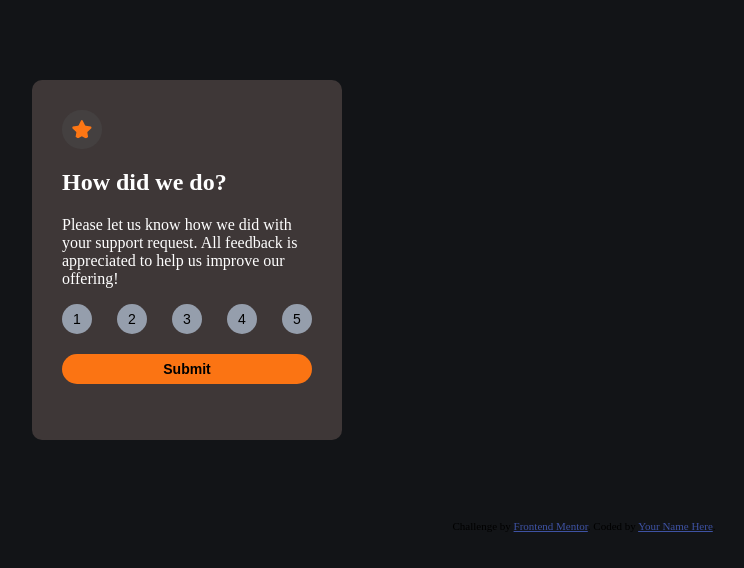
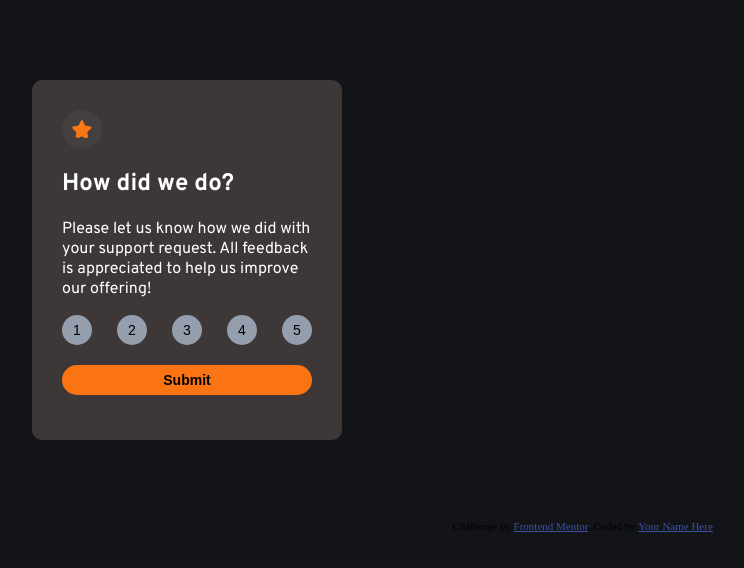
Before and after one commit to Saharhz/rating-component, a plain HTML site: page index.html in a window 1280 px wide. Shown: the whole page, without its empty margins (56-800 px from the left). Drawn offline with Linux system fonts and the light colour scheme.

Commit message:
Fonts added

```diff
--- a/index.html
+++ b/index.html
@@ -6,6 +6,9 @@
 
   <link rel="icon" type="image/png" sizes="32x32" href="./images/favicon-32x32.png">
   <link rel="stylesheet" href="style.css">
+  <link rel="preconnect" href="https://fonts.googleapis.com">
+  <link rel="preconnect" href="https://fonts.gstatic.com" crossorigin>
+  <link href="https://fonts.googleapis.com/css2?family=Mukta:wght@300&family=Overpass:ital,wght@0,100..900;1,100..900&family=Space+Grotesk:wght@300..700&display=swap" rel="stylesheet">
 
   <title>Frontend Mentor | Interactive rating component</title>
 
--- a/style.css
+++ b/style.css
@@ -2,8 +2,7 @@ body {
     background: hsl(216, 12%, 8%);
 }
 .rate {
-    @import url(https://fonts.google.com/specimen/Overpass);
-  background-color: rgb(62, 55, 55);
+  background-color: rgb(62, 55, 55);;
   color: white;
   margin: 80px;
   margin-right: 300px;
@@ -11,7 +10,8 @@ body {
   padding: 30px;
   width: 250px;
   height: 300px;
-  font-family: Overpass;
+  font-family: "Overpass", sans-serif;
+  font-weight: 400-700;
 }
 
 #image {
```
